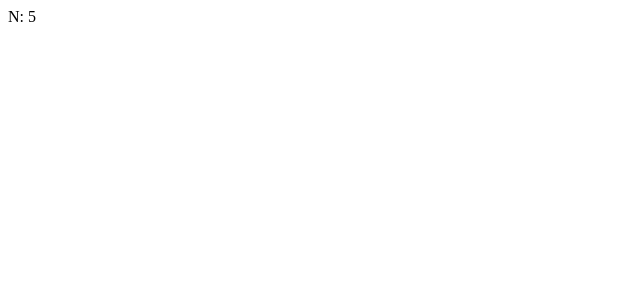
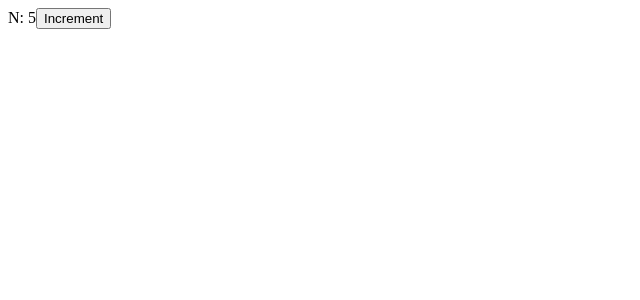
Before and after one commit to davidystephenson/context-creator, a React (Vite) app: page / in a window 1280 px wide. Shown: the top 300 px of the page, without its empty margins (0-640 px from the left). Built offline with nearby package versions, Linux system fonts and the light colour scheme; the HTML template or start-up script is replaced by a standard one.

Commit message:
Add method to README

```diff
--- a/src/test-consumer.tsx
+++ b/src/test-consumer.tsx
@@ -3,6 +3,9 @@ import { useTest } from "./test-context";
 export default function TestConsumer () {
   const test = useTest()
   return (
-    <>N: {test.n}</>
+    <>
+      N: {test.n}
+      <button onClick={test.increment}>Increment</button>
+    </>
   )
 }
--- a/src/test-context.ts
+++ b/src/test-context.ts
@@ -1,13 +1,21 @@
 import { contextCreator } from './context-creator/context-creator'
+import { useState } from 'react'
+
+interface TestProviderProps {
+  n: number
+}
 
 interface TestContextValue {
   n: number
+  increment: () => void
 }
 
-function useValue (props: {
-  n: number
-}): TestContextValue {
-  const value = { n: props.n }
+function useValue (props: TestProviderProps): TestContextValue {
+  const [n, setN] = useState(props.n)
+  function increment () {
+    setN(n + 1)
+  }
+  const value = { n, increment }
   return value
 }
 
```
Also changed, not shown: 1 other file (tests, documents, lock files or other folders).
